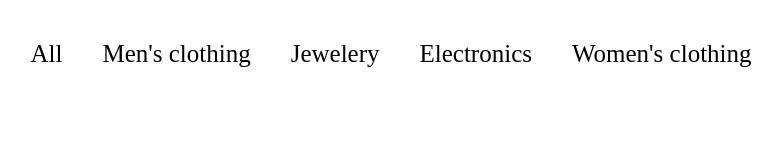
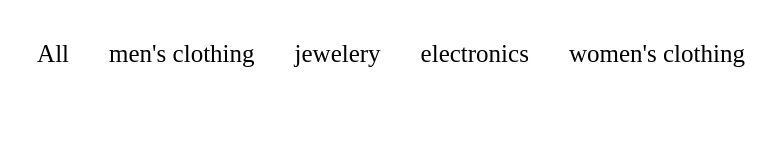
Before and after one commit to Malev1ch/JS, a plain HTML site: page lesson6/index.html in a window 1280 px wide. Shown: the whole page, without its empty margins (249-1031 px from the left). Drawn offline with Linux system fonts and the light colour scheme.

Commit message:
Update index.html

```diff
--- a/lesson6/index.html
+++ b/lesson6/index.html
@@ -11,10 +11,10 @@
 <div class="container">
     <ul class="menu">
         <li class="menu_item">All</li>
-        <li class="menu_item">Men's clothing</li>
-        <li class="menu_item">Jewelery</li>
-        <li class="menu_item">Electronics</li>
-        <li class="menu_item">Women's clothing</li>
+        <li class="menu_item">men's clothing</li>
+        <li class="menu_item">jewelery</li>
+        <li class="menu_item">electronics</li>
+        <li class="menu_item">women's clothing</li>
     </ul>
     <div class="div_cards"></div>
 </div>
```
